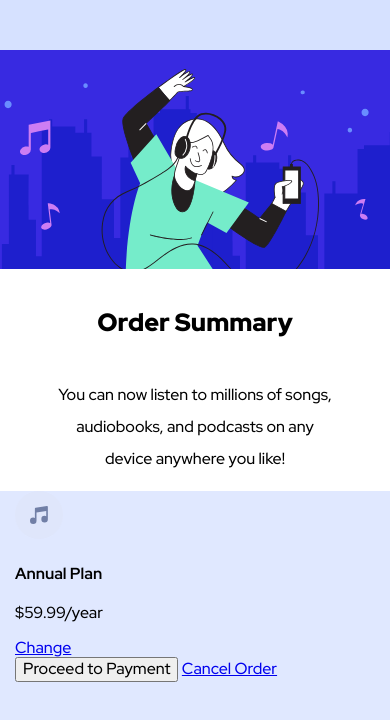
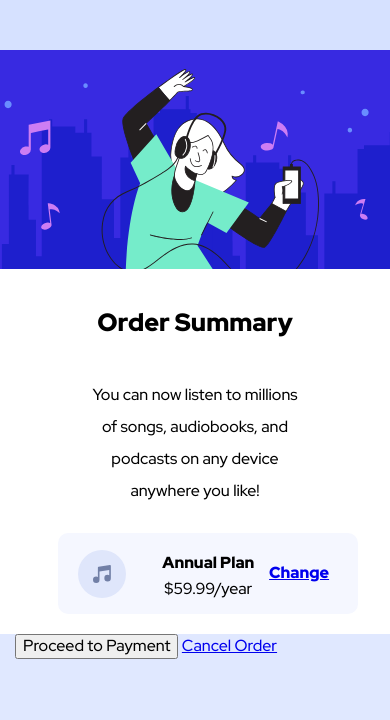
Before and after one commit to wella4life/Challenge.Order-Summary-Component, a plain HTML site: page index.html in a window 390 px wide. Shown: the top 720 px of the page. Drawn offline with Linux system fonts and the light colour scheme.

Commit message:
Added Plan Section
.Added Plan Section
.Updated Plan section on desktop
.Updated Plan section on mobile
.Added BG-div on html

```diff
--- a/css/master.css
+++ b/css/master.css
@@ -38,12 +38,14 @@ ul {
   body {
     background-image: url(../images/pattern-background-mobile.svg);
     background-repeat: no-repeat;
+    background-size: 100%;
   }
 }
 @media (min-width: 376px) {
   body {
     background-image: url(../images/pattern-background-desktop.svg);
     background-repeat: no-repeat;
+    background-size: 100%;
   }
 }
 /* End Global Rules */
@@ -98,31 +100,82 @@ header .container .image img {
 .order .container p {
   font-size: var(--Font-Size-Paragraph);
   line-height: 2;
-  padding-right: 37.5px;
-  padding-left: 37.5px;
+  padding: 0 75px;
 }
 @media (max-width: 375px) {
   .order .container {
     width: 295px;
   }
   .order .container p {
-    padding-right: 13px;
-    padding-left: 13px;
+    padding: 0 27px;
   }
 }
 /* End Order */
 /* Start Plan */
 .plan {
+  width: 100%;
+  padding-top: 0;
+  margin-top: -5px;
 }
 .plan .container {
+  display: grid;
+  grid-template-columns: auto auto;
+  align-items: center;
+  justify-content: space-evenly;
+  position: relative;
+  text-align: center;
+  max-width: 420px;
+  background-color: white;
+  padding-top: 15px;
 }
-.plan .container i {
+.plan .container .BG {
+  display: flex;
+  justify-content: center;
+  align-items: center;
+  width: 300px;
+  margin-left: 35px;
+  margin-bottom: 20px;
+  background: var(--Very-Pale-Blue);
+  border-radius: 10px;
 }
-.plan .container h4 {
+.plan .container .BG img {
+  position: absolute;
+  left: 20%;
 }
-.plan .container p {
+@media (max-width: 375px) {
+  .plan .container {
+    max-width: 295px;
+  }
+  .plan .container .BG {
+    width: 290px;
+    margin-left: 0;
+  }
+  .plan .container .BG img {
+    left: 10%;
+  }
 }
-.plan .container a {
+.plan .container .BG .contain {
+  position: relative;
+}
+.plan .container .BG .contain h4 {
+  font-weight: 900;
+  font-size: 16px;
+  margin-bottom: 0;
+  padding-bottom: 0;
+}
+.plan .container .BG .contain p {
+  font-size: var(--Font-Size-Paragraph);
+  margin-top: 0;
+  padding-top: 7px;
+}
+.plan .container .BG a {
+  font-weight: 900;
+  position: absolute;
+  left: 69%;
+}
+.plan .container .BG a:hover {
+  color: var(--Desaturated-Blue);
+  text-decoration: none;
 }
 /* End Plan */
 /* Start Pay */
--- a/index.html
+++ b/index.html
@@ -42,10 +42,14 @@
     <!-- Start Plan -->
     <div class="plan">
       <div class="container">
-        <img src="images/icon-music.svg" alt="" />
-        <h4>Annual Plan</h4>
-        <p>$59.99/year</p>
-        <a href="#">Change</a>
+        <div class="BG">
+          <img src="images/icon-music.svg" alt="" />
+          <div class="contain">
+            <h4>Annual Plan</h4>
+            <p>$59.99/year</p>
+          </div>
+          <a href="#">Change</a>
+        </div>
       </div>
     </div>
     <!-- End Plan -->
```
